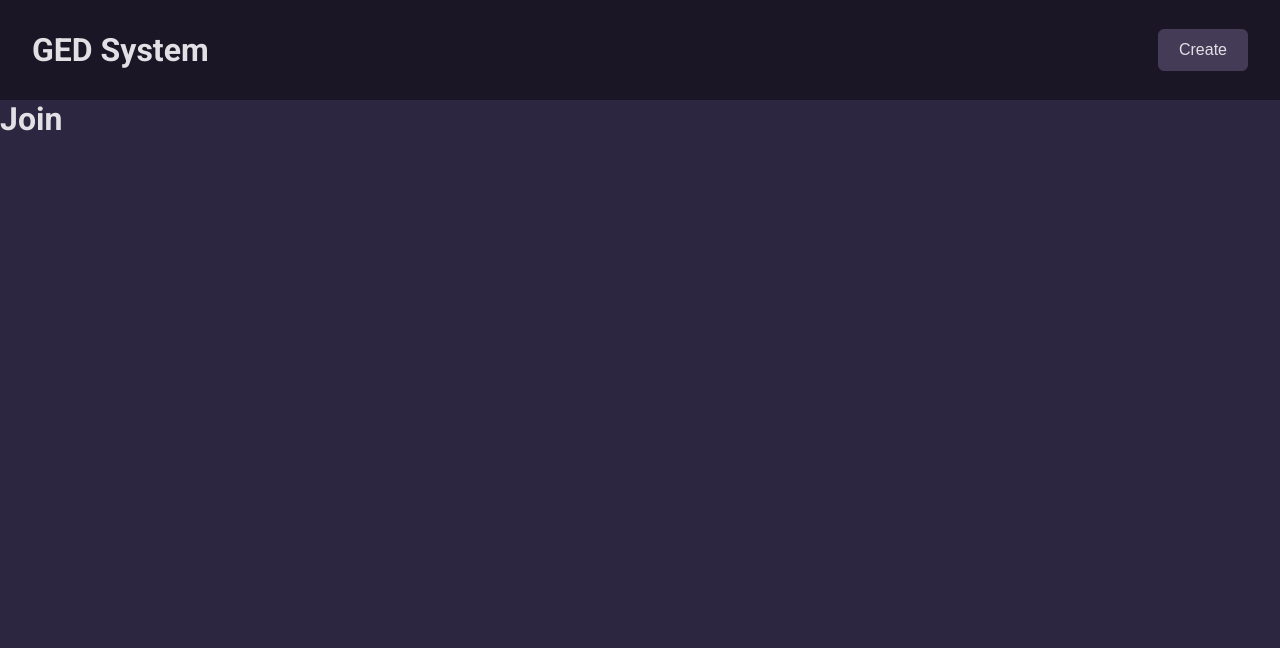
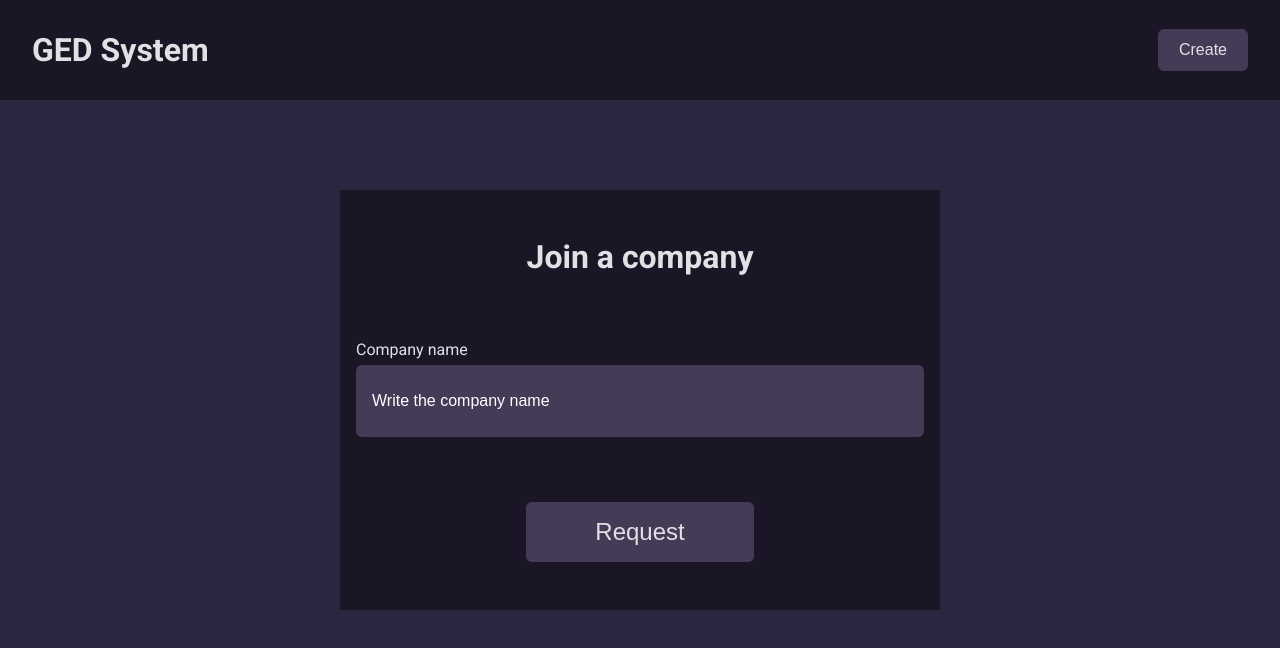
Before and after one commit to Tramas3030/GED-frontend, a React (Vite) app: page /join in a window 1280 px wide. Shown: the top 648 px of the page. Built offline with nearby package versions, Linux system fonts and the light colour scheme.

Commit message:
Created join company page

```diff
--- a/src/pages/Join/index.tsx
+++ b/src/pages/Join/index.tsx
@@ -1,5 +1,43 @@
+import { useForm } from "react-hook-form";
+import { zodResolver } from "@hookform/resolvers/zod";
+import * as zod from "zod";
+
+import { FormInput } from "../../components/FormInput";
+import { MediumButton } from "../../components/MediumButton";
+import { FormContainer } from "./styles";
+
+const formValidationSchema = zod.object({
+  joinCompanyName: zod.string().min(3, "Username must be at least 3 characters long"),
+});
+
+type formData = zod.infer<typeof formValidationSchema>;
+
 export function Join() {
+  const { register, handleSubmit, reset } = useForm<formData>({
+      resolver: zodResolver(formValidationSchema),
+      defaultValues: {
+        joinCompanyName: "",
+      }
+    });
+
+    function onSubmit(data: formData) {
+      console.log(data);
+      reset();
+    }
+
   return(
-    <h1>Join</h1>
+    <FormContainer onSubmit={handleSubmit(onSubmit)} action="">
+      <h1>Join a company</h1>
+
+      <FormInput
+        inputText="Write the company name"
+        labelText="Company name"
+        type="text"
+        id="joinCompanyName"
+        {...register('joinCompanyName')}
+      />
+
+      <MediumButton text="Request"/>
+    </FormContainer >
   )
 }
--- a/src/pages/Join/styles.ts
+++ b/src/pages/Join/styles.ts
@@ -0,0 +1,25 @@
+import styled from "styled-components";
+
+export const FormContainer = styled.form`
+  width: 60rem;
+  height: 42rem;
+
+  position: fixed;
+  top: 50%;
+  left: 50%;
+  transform: translate(-50%, -50%);
+
+  display: flex;
+  flex-direction: column;
+  justify-content: space-around;
+
+  padding: 1.6rem;
+
+  background-color: ${props => props.theme["purple-900"]};
+
+  h1 {
+    text-align: center;
+    font-size: 3.2rem;
+    color: ${props => props.theme.gray};
+  }
+`;
```
Also changed, not shown: src/pages/Login/index.tsx (line endings or trailing spaces).
